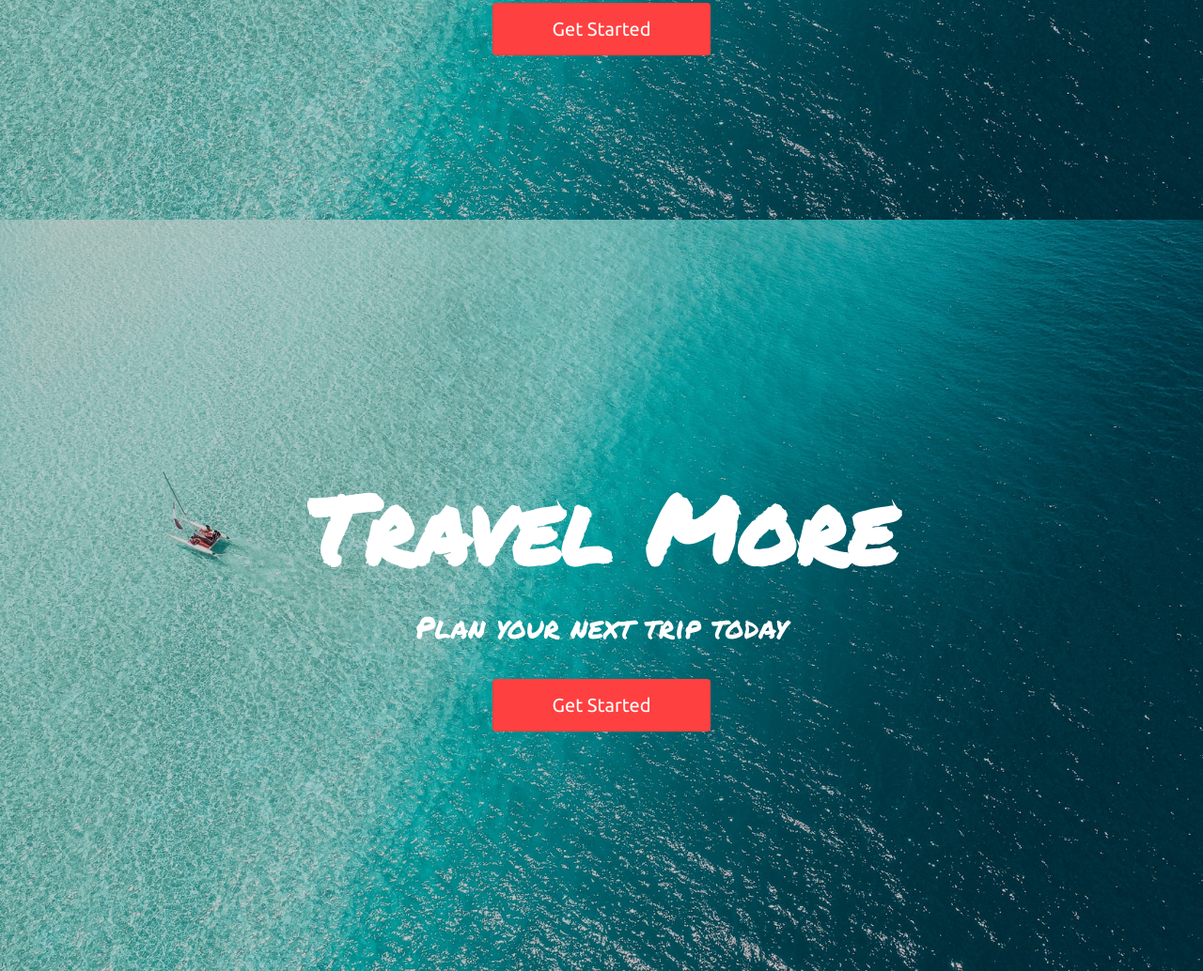
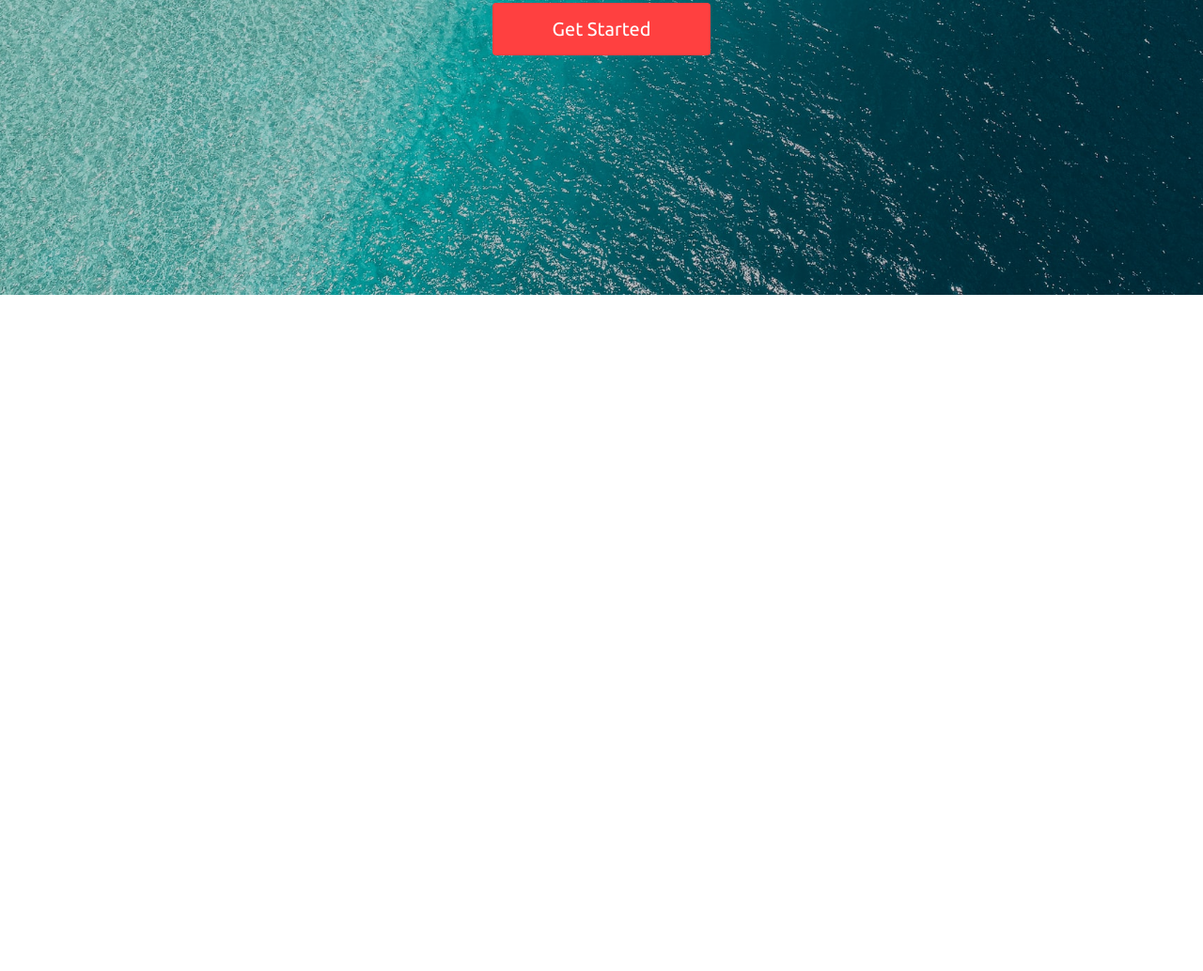
Before and after one commit to AharonGrigoryan/beautiful-images-page-gatsby, a Gatsby site: page / in a window 1280 px wide. Shown: the part 521-1555 px from the top of the page at 94% size. After the commit the page ends 835 px from the top, so only its background shows below. Built offline with nearby package versions, Linux system fonts and the light colour scheme; Gatsby itself is replaced by a stand-in of ours.

Commit message:
commit 3

```diff
--- a/src/pages/index.js
+++ b/src/pages/index.js
@@ -9,7 +9,7 @@ const IndexPage = () => (
   <Layout>
 
    <HeroSection/>
-   <HeroSection/>
+
   </Layout>
 )
 
```
